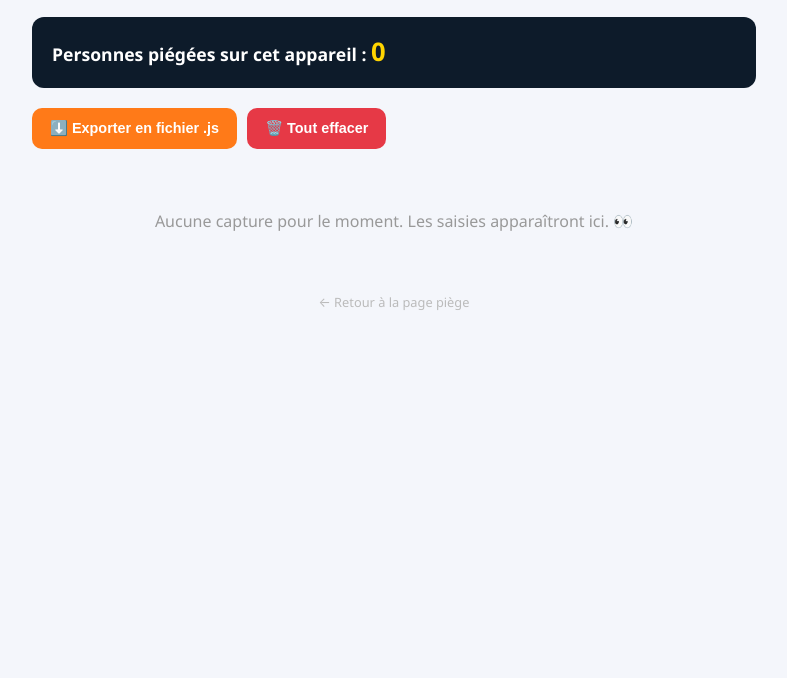
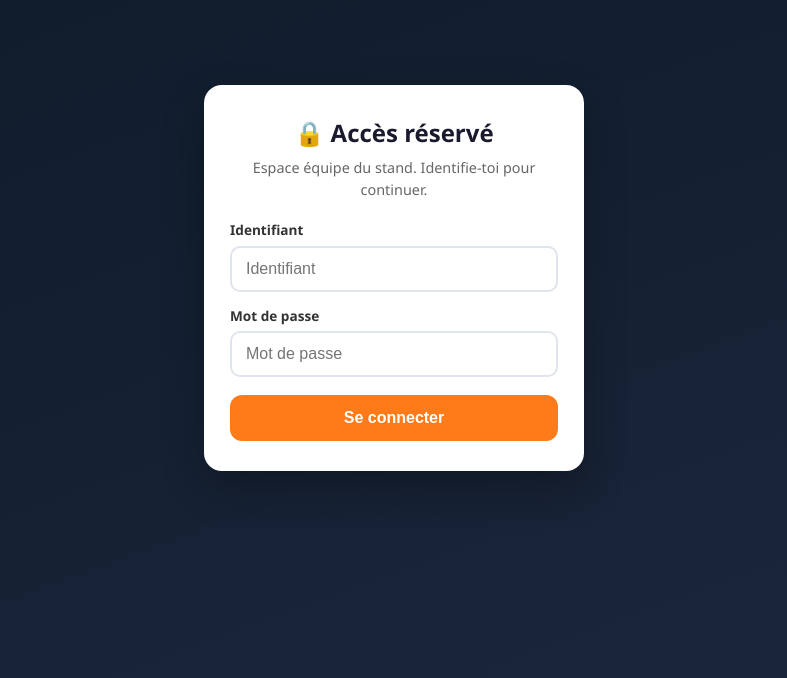
Before and after one commit to Twitch-Antho/STAND-BTSSIO, a plain HTML site: page admin.html in a window 1280 px wide. Shown: the part 122-800 px from the top of the page, without its empty margins (246-1033 px from the left). Drawn offline with Linux system fonts and the light colour scheme.

Commit message:
Ajout d'une connexion sur la page admin
- Ecran de login (identifiant 'groupe' / mot de passe 'SISR2')
- Contenu des captures masque tant que la connexion n'est pas validee
- Session memorisee + bouton de deconnexion

```diff
--- a/admin.html
+++ b/admin.html
@@ -7,7 +7,27 @@
   <link rel="stylesheet" href="css/style.css">
 </head>
 <body>
-  <main class="admin">
+
+  <!-- Écran de connexion (affiché tant que l'équipe n'est pas identifiée) -->
+  <div id="login" class="login-ecran">
+    <form id="login-form" class="login-carte" autocomplete="off">
+      <h1>🔒 Accès réservé</h1>
+      <p>Espace équipe du stand. Identifie-toi pour continuer.</p>
+
+      <label>Identifiant
+        <input type="text" id="login-user" placeholder="Identifiant" required>
+      </label>
+      <label>Mot de passe
+        <input type="password" id="login-pass" placeholder="Mot de passe" required>
+      </label>
+
+      <p id="login-erreur" class="login-erreur" hidden>❌ Identifiant ou mot de passe incorrect.</p>
+      <button type="submit" class="btn-login">Se connecter</button>
+    </form>
+  </div>
+
+  <!-- Contenu admin (masqué tant que la connexion n'est pas validée) -->
+  <main class="admin" id="admin-contenu" hidden>
     <h1>🗂️ Captures du stand</h1>
     <p class="sous">Page réservée à l'équipe. Liste des infos saisies sur <strong>cet appareil</strong>
        (tout est stocké en local, rien n'est envoyé sur Internet).</p>
@@ -24,6 +44,7 @@
     <div id="liste"></div>
 
     <a class="lien-discret" href="index.html">← Retour à la page piège</a>
+    <a class="lien-discret" href="#" id="btn-logout">🔓 Se déconnecter</a>
   </main>
 
   <script src="js/admin.js"></script>
--- a/css/style.css
+++ b/css/style.css
@@ -232,6 +232,60 @@ body {
 .pied-piege { text-align: center; font-size: .82rem; opacity: .8; margin-top: 24px; }
 
 /* ============================================================
+   ÉCRAN DE CONNEXION ADMIN
+   ============================================================ */
+.login-ecran {
+  min-height: 100vh;
+  display: flex;
+  align-items: center;
+  justify-content: center;
+  padding: 24px;
+  background: linear-gradient(160deg, var(--bleu-nuit) 0%, #1b263b 100%);
+}
+.login-carte {
+  background: #fff;
+  border-radius: 18px;
+  padding: 30px 26px;
+  width: 100%;
+  max-width: 380px;
+  box-shadow: 0 16px 40px rgba(0,0,0,.3);
+  text-align: center;
+}
+.login-carte h1 { font-size: 1.5rem; margin-bottom: 6px; }
+.login-carte > p { color: #666; font-size: .9rem; margin-bottom: 20px; }
+.login-carte label {
+  display: block;
+  text-align: left;
+  font-weight: 600;
+  font-size: .85rem;
+  margin-bottom: 14px;
+  color: #333;
+}
+.login-carte input {
+  width: 100%;
+  margin-top: 5px;
+  padding: 12px 14px;
+  border: 2px solid #e0e4ec;
+  border-radius: 10px;
+  font-size: 1rem;
+}
+.login-carte input:focus { outline: none; border-color: var(--vert); }
+.login-erreur { color: var(--rouge); font-size: .85rem; margin-bottom: 12px; font-weight: 600; }
+.btn-login {
+  width: 100%;
+  background: var(--vert);
+  color: #fff;
+  border: none;
+  border-radius: 12px;
+  padding: 14px;
+  font-size: 1rem;
+  font-weight: 800;
+  cursor: pointer;
+  margin-top: 4px;
+}
+.btn-login:active { transform: scale(.98); }
+
+/* ============================================================
    PAGE ADMIN
    ============================================================ */
 
--- a/js/admin.js
+++ b/js/admin.js
@@ -6,6 +6,56 @@
 
 (function () {
   "use strict";
+
+  /* ============================================================
+     CONNEXION (accès réservé à l'équipe)
+     ------------------------------------------------------------
+     ⚠️ Protection légère : comme le site est 100% statique, ces
+     identifiants sont visibles dans le code source. C'est suffisant
+     pour un stand d'une journée, mais ce n'est pas une vraie
+     sécurité serveur.
+     ============================================================ */
+  var IDENTIFIANT = "groupe";
+  var MOT_DE_PASSE = "SISR2";
+
+  var login = document.getElementById("login");
+  var contenu = document.getElementById("admin-contenu");
+  var form = document.getElementById("login-form");
+  var erreur = document.getElementById("login-erreur");
+
+  function ouvrirAdmin() {
+    login.hidden = true;
+    contenu.hidden = false;
+    afficher();
+  }
+
+  // Déjà connecté pendant cette session du navigateur ?
+  if (sessionStorage.getItem("admin_ok") === "1") {
+    ouvrirAdmin();
+  }
+
+  form.addEventListener("submit", function (e) {
+    e.preventDefault();
+    var u = document.getElementById("login-user").value.trim();
+    var p = document.getElementById("login-pass").value;
+    if (u === IDENTIFIANT && p === MOT_DE_PASSE) {
+      sessionStorage.setItem("admin_ok", "1");
+      erreur.hidden = true;
+      ouvrirAdmin();
+    } else {
+      erreur.hidden = false;
+      document.getElementById("login-pass").value = "";
+    }
+  });
+
+  var btnLogout = document.getElementById("btn-logout");
+  if (btnLogout) {
+    btnLogout.addEventListener("click", function (e) {
+      e.preventDefault();
+      sessionStorage.removeItem("admin_ok");
+      location.reload();
+    });
+  }
 
   function charger() {
     try {
@@ -83,6 +133,5 @@
 
   document.getElementById("btn-export").addEventListener("click", exporter);
   document.getElementById("btn-vider").addEventListener("click", vider);
-
-  afficher();
+  // L'affichage des captures est déclenché après connexion (voir ouvrirAdmin).
 })();
```
